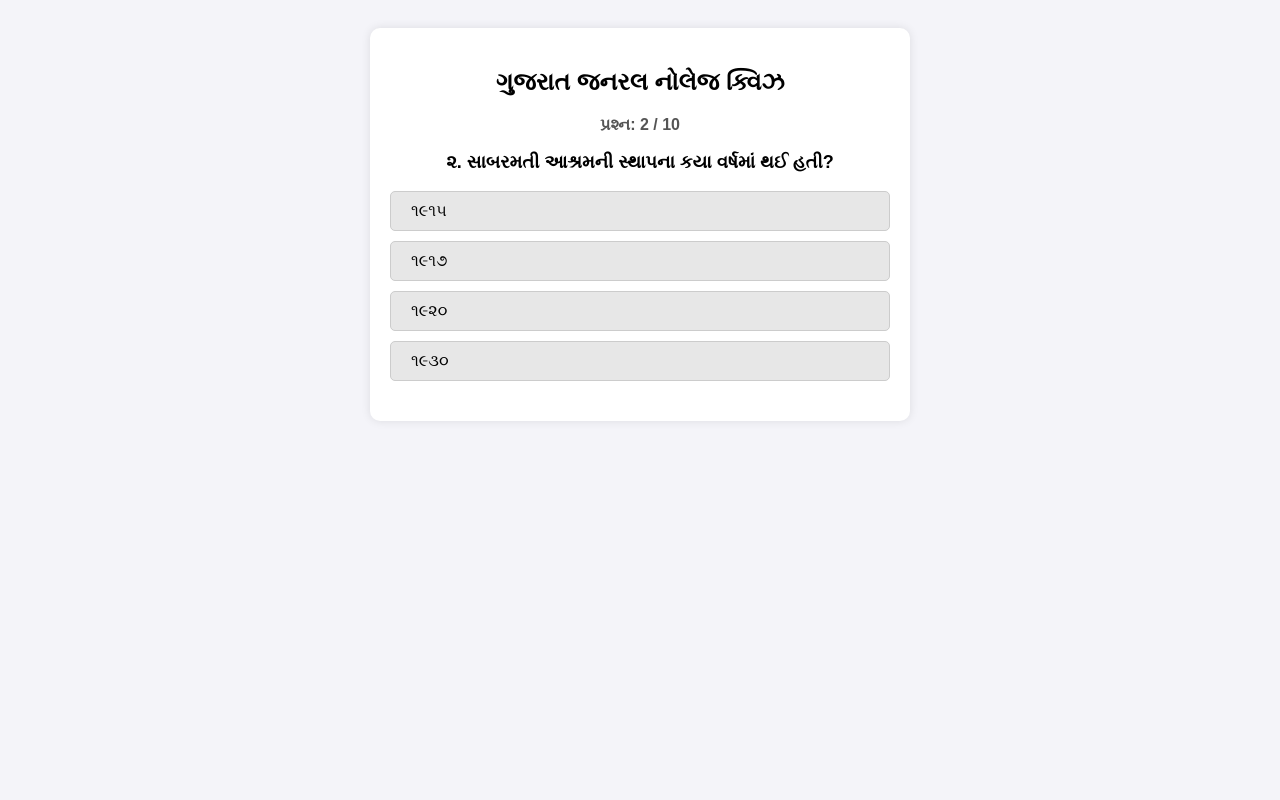
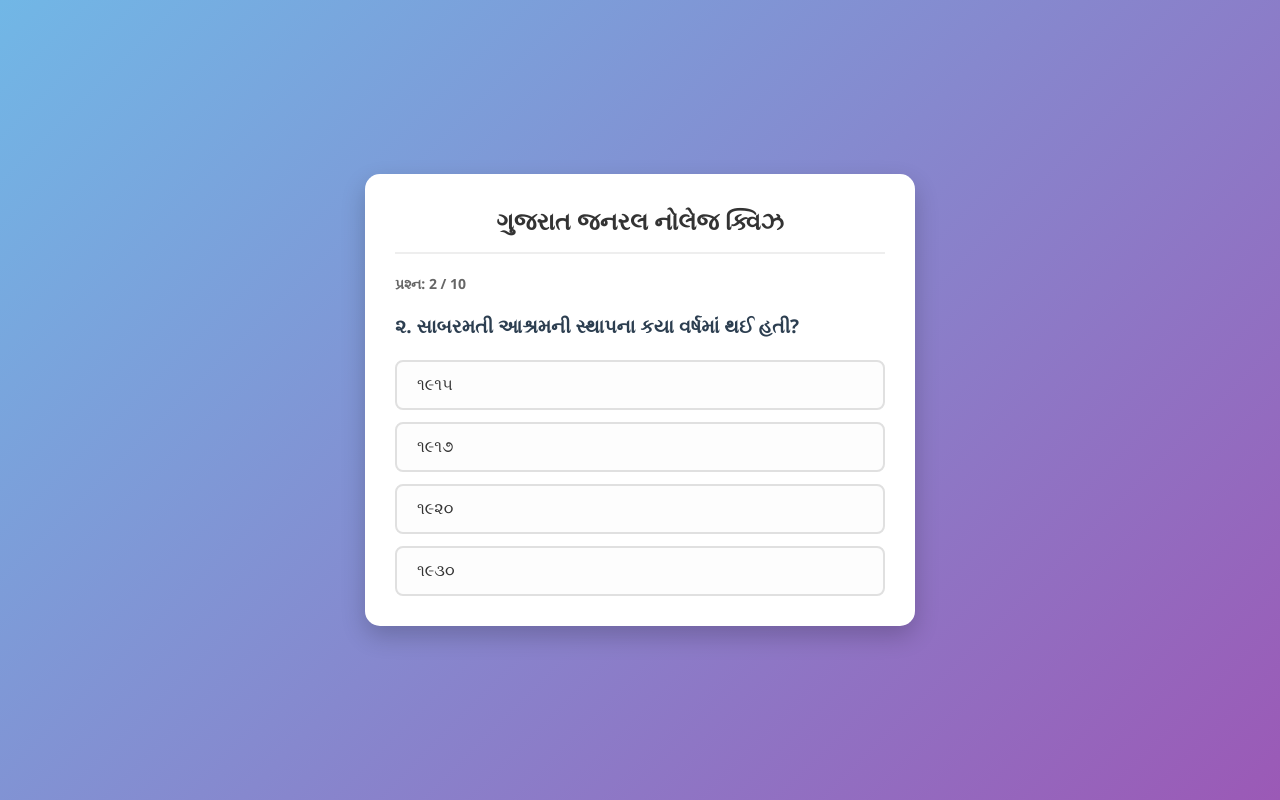
Before and after one commit to sjgami1982-creator/gujarat-exam-king, a plain HTML site: page index.html in a window 1280 px wide. Both pictures are taken after a click on the button "તાપી". Drawn offline with Linux system fonts and the light colour scheme.

Commit message:
Update index.html

```diff
--- a/index.html
+++ b/index.html
@@ -5,77 +5,90 @@
     <meta name="viewport" content="width=device-width, initial-scale=1.0">
     <title>ગુજરાત એક્ઝામ કિંગ ક્વિઝ</title>
     <style>
-        body { font-family: Arial, sans-serif; background-color: #f4f4f9; padding: 20px; text-align: center; }
-        .quiz-container { background: white; max-width: 500px; margin: 0 auto; padding: 20px; border-radius: 10px; box-shadow: 0 0 10px rgba(0,0,0,0.1); }
-        button { display: block; width: 100%; margin: 10px 0; padding: 10px; font-size: 16px; cursor: pointer; border: 1px solid #ccc; border-radius: 5px; background: #e7e7e7; text-align: left; padding-left: 20px; }
-        button:hover { background: #ddd; }
-        #result { margin-top: 20px; font-weight: bold; font-size: 18px; }
+        * { box-sizing: border-box; }
+        body { font-family: 'Segoe UI', Tahoma, Geneva, Verdana, sans-serif; background: linear-gradient(135deg, #71b7e6, #9b59b6); min-height: 100vh; display: flex; justify-content: center; align-items: center; margin: 0; padding: 20px; }
+        .quiz-container { background: white; width: 100%; max-width: 550px; padding: 30px; border-radius: 15px; box-shadow: 0 10px 25px rgba(0,0,0,0.2); }
+        h2 { text-align: center; color: #333; margin-top: 0; border-bottom: 2px solid #eee; padding-bottom: 15px; }
+        #question_num { font-size: 14px; color: #666; font-weight: 600; text-align: left; margin-bottom: 5px; }
+        #question { font-size: 19px; font-weight: bold; color: #2c3e50; text-align: left; margin-bottom: 20px; line-height: 1.5; }
+        .options-container { display: flex; flex-direction: column; gap: 12px; }
+        .option-btn { width: 100%; padding: 14px 20px; font-size: 16px; font-weight: 500; cursor: pointer; border: 2px solid #e0e0e0; border-radius: 8px; background: #fdfdfd; text-align: left; transition: all 0.2s ease; color: #333; }
+        .option-btn:hover:not([disabled]) { background: #f0f4f8; border-color: #3498db; transform: translateY(-2px); }
+        .option-btn.correct { background-color: #2ecc71 !important; border-color: #27ae60 !important; color: white !important; font-weight: bold; }
+        .option-btn.wrong { background-color: #e74c3c !important; border-color: #c0392b !important; color: white !important; }
+        #result-box { text-align: center; padding: 20px 0; }
+        .score-text { font-size: 22px; color: #2c3e50; margin-bottom: 20px; }
+        .restart-btn { background: #3498db; color: white; border: none; padding: 12px 30px; font-size: 16px; font-weight: bold; border-radius: 25px; cursor: pointer; transition: background 0.2s; }
+        .restart-btn:hover { background: #2980b9; }
     </style>
 </head>
 <body>
 
 <div class="quiz-container">
     <h2>ગુજરાત જનરલ નોલેજ ક્વિઝ</h2>
-    <div id="quiz">
-        <p id="question_num" style="font-weight: bold; color: #555;"></p>
-        <p id="question" style="font-size: 18px; font-weight: bold;">પ્રશ્ન લોડ થઈ રહ્યો છે...</p>
-        <div id="options"></div>
+    <div id="quiz-box">
+        <p id="question_num">પ્રશ્ન: 1 / 10</p>
+        <p id="question">પ્રશ્ન લોડ થઈ રહ્યો છે...</p>
+        <div id="options" class="options-container"></div>
     </div>
-    <div id="result"></div>
+    <div id="result-box" style="display: none;">
+        <h3 style="font-size: 26px; margin-bottom: 10px;">🎉 ક્વિઝ પૂરી થઈ ગઈ!</h3>
+        <p class="score-text" id="score-display">તમારો સ્કોર: 0 / 10</p>
+        <button class="restart-btn" onclick="restartQuiz()">ફરીથી શરૂ કરો</button>
+    </div>
 </div>
 
 <script>
-    // અહીં કુલ ૧૦ પ્રશ્નો ઉમેરેલા છે. તમે સાચા જવાબનો નંબર (correct) 0, 1, 2, 3 મુજબ સેટ કરી શકો છો.
     const quizData = [
         {
             question: "૧. ગુજરાતની સૌથી લાંબી નદી કઈ છે?",
             options: ["તાપી", "નર્મદા", "મહી", "સાબરમતી"],
-            correct: 1 // નર્મદા
+            correct: 1
         },
         {
             question: "૨. સાબરમતી આશ્રમની સ્થાપના કયા વર્ષમાં થઈ હતી?",
             options: ["૧૯૧૫", "૧૯૧૭", "૧૯૨૦", "૧૯૩૦"],
-            correct: 1 // ૧૯૧૭
+            correct: 1
         },
         {
             question: "૩. ગુજરાતનું સૌથી મોટું બંદર કયું છે?",
-            options: ["ભાવનગર", "પોરબંદર", "કંડલા", "વેરાવળ"],
-            correct: 2 // કંડલા
+            options: ["ભાવનગર", "પોરબંદર", "કંડલા", "веરાવળ"],
+            correct: 2
         },
         {
             question: "૪. સ્ટેચ્યુ ઓફ યુનિટીની ઊંચાઈ કેટલી છે?",
             options: ["૧૫૨ મીટર", "૧૮૨ મીટર", "૨0૨ મીટર", "૧૭૨ મીટર"],
-            correct: 1 // ૧૮૨ મીટર
+            correct: 1
         },
         {
             question: "૫. ગુજરાતનું રાજ્ય પક્ષી કયું છે?",
             options: ["મોર", "પોપટ", "ફ્લેમિંગો (સુરખાબ)", "કબૂતર"],
-            correct: 2 // ફ્લેમિંગો
+            correct: 2
         },
         {
             question: "૬. ગિરા ધોધ કયા જિલ્લામાં આવેલો છે?",
             options: ["ડાંગ", "વલસાડ", "નવસારી", "તાપી"],
-            correct: 0 // ડાંગ
+            correct: 0
         },
         {
             question: "૭. કીર્તિ તોરણ કયા શહેરમાં આવેલું છે?",
             options: ["પાટણ", "વડનગર", "જૂનાગઢ", "મોઢેરા"],
-            correct: 1 // વડનગર
+            correct: 1
         },
         {
             question: "૮. અક્ષરધામ મંદિર કયા શહેરમાં આવેલું છે?",
             options: ["અમદાવાદ", "રાજકોટ", "ગાંધીનગર", "સુરત"],
-            correct: 2 // ગાંધીનગર
+            correct: 2
         },
         {
             question: "૯. ગુજરાતમાં સૂર્યમંદિર ક્યાં આવેલું છે?",
             options: ["મોઢેરા", "અંબાજી", "સોમનાથ", "દ્વારકા"],
-            correct: 0 // મોઢેરા
+            correct: 0
         },
         {
             question: "૧૦. ગીર રાષ્ટ્રીય ઉદ્યાન કયા પ્રાણી માટે પ્રખ્યાત છે?",
             options: ["વાઘ", "સિંહ", "દીપડો", "કાળિયાર"],
-            correct: 1 // સિંહ
+            correct: 1
         }
     ];
 
@@ -92,25 +105,49 @@
 
         currentQuiz.options.forEach((option, index) => {
             const btn = document.createElement("button");
+            btn.classList.add("option-btn");
             btn.innerText = option;
-            btn.onclick = () => checkAnswer(index);
+            btn.onclick = () => checkAnswer(btn, index);
             optionsContainer.appendChild(btn);
         });
     }
 
-    function checkAnswer(selectedIndex) {
-        if (selectedIndex === quizData[currentQuestion].correct) {
+    function checkAnswer(selectedBtn, selectedIndex) {
+        const currentQuiz = quizData[currentQuestion];
+        const allButtons = document.querySelectorAll(".option-btn");
+
+        // બધા બટન ડિસેબલ કરો જેથી બીજી વાર ક્લિક ન થાય
+        allButtons.forEach(btn => btn.disabled = true);
+
+        if (selectedIndex === currentQuiz.correct) {
+            selectedBtn.classList.add("correct");
             score++;
+        } else {
+            selectedBtn.classList.add("wrong");
+            // સાચો જવાબ કયો હતો તે લીલા રંગથી બતાવો
+            allButtons[currentQuiz.correct].classList.add("correct");
         }
 
         currentQuestion++;
 
-        if (currentQuestion < quizData.length) {
-            loadQuiz();
-        } else {
-            document.getElementById("quiz").innerHTML = "<h3>🎉 ક્વિઝ પૂરી થઈ ગઈ!</h3>";
-            document.getElementById("result").innerHTML = `તમારો ફાઇનલ સ્કોર: <strong>${score} / ${quizData.length}</strong>`;
-        }
+        // ૧ સેકન્ડ પછી આગલો પ્રશ્ન લોડ કરો જેથી યુઝર રંગ જોઈ શકે
+        setTimeout(() => {
+            if (currentQuestion < quizData.length) {
+                loadQuiz();
+            } else {
+                document.getElementById("quiz-box").style.display = "none";
+                document.getElementById("result-box").style.display = "block";
+                document.getElementById("score-display").innerHTML = `તમારો ફાઇનલ સ્કોર: <strong>${score} / ${quizData.length}</strong>`;
+            }
+        }, 1200);
+    }
+
+    function restartQuiz() {
+        currentQuestion = 0;
+        score = 0;
+        document.getElementById("quiz-box").style.display = "block";
+        document.getElementById("result-box").style.display = "none";
+        loadQuiz();
     }
 
     loadQuiz();
```
